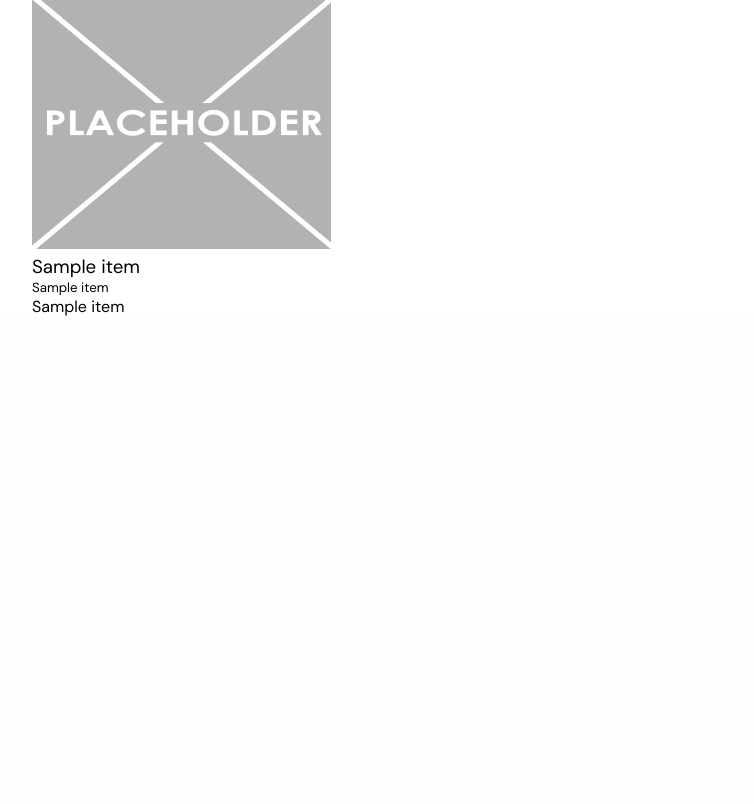
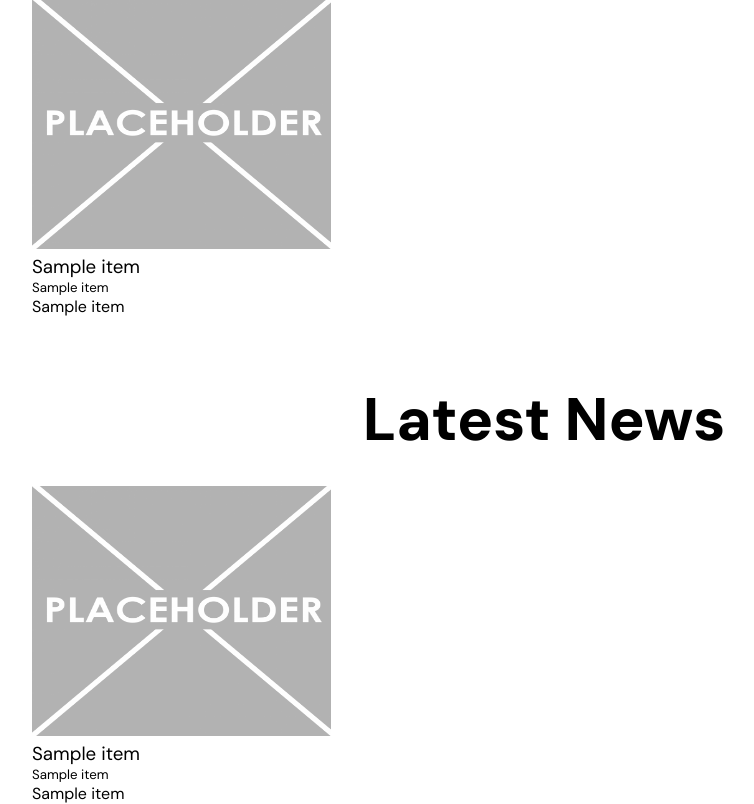
Before and after one commit to NikitaSidaway/Tennis-app, a Flask app: template templates/index.html in a window 1280 px wide. Shown: the part 520-1324 px from the top of the page, without its empty margins (96-850 px from the left). Before the commit the page ends 836 px from the top, so only its background shows below. Run offline with Flask 3, Linux system fonts and the light colour scheme; the template is opened without the code that fills it: most values are stand-ins (such as "Sample title", 1, 10 or a date in 2020).

Commit message:
Created events section

```diff
--- a/app.py
+++ b/app.py
@@ -25,8 +25,9 @@ def query_db(query, args=(), one=False):
 
 @app.route("/")
 def home():
-    results = query_db("SELECT * FROM news")
-    return render_template("index.html", results = results)
+    news = query_db("SELECT * FROM news")
+    events = query_db("SELECT * FROM events")
+    return render_template("index.html", news = news, events = events)
 
 
 
--- a/templates/index.html
+++ b/templates/index.html
@@ -9,14 +9,31 @@
 <h2>Upcoming Events</h2>
 
 <section class="threecoloumn">
-  {% for item in results %}
+  {% for item in events %}
   <div class="container">
     <a href="/news/{{ item[0]}}">
       <img src="./static/images/placeholder.png" alt="Event image">
       <div class="event-details">
         <h3>{{ item[1] }}</h3>
         <h5>{{ item[2] }}</h5>
-        <h4>{{ item[4] }}</h4>
+        <h4>{{ item[3] }}</h4>
+      </div>
+    </a>
+  </div>
+  {% endfor %}
+</section>
+
+<h2>Latest News</h2>
+
+<section class="threecoloumn">
+  {% for item in news %}
+  <div class="container">
+    <a href="/news/{{ item[0]}}">
+      <img src="./static/images/placeholder.png" alt="Event image">
+      <div class="event-details">
+        <h3>{{ item[1] }}</h3>
+        <h5>{{ item[2] }}</h5>
+        <h4>{{ item[3] }}</h4>
       </div>
     </a>
   </div>
```
Also changed, not shown: database.db.
